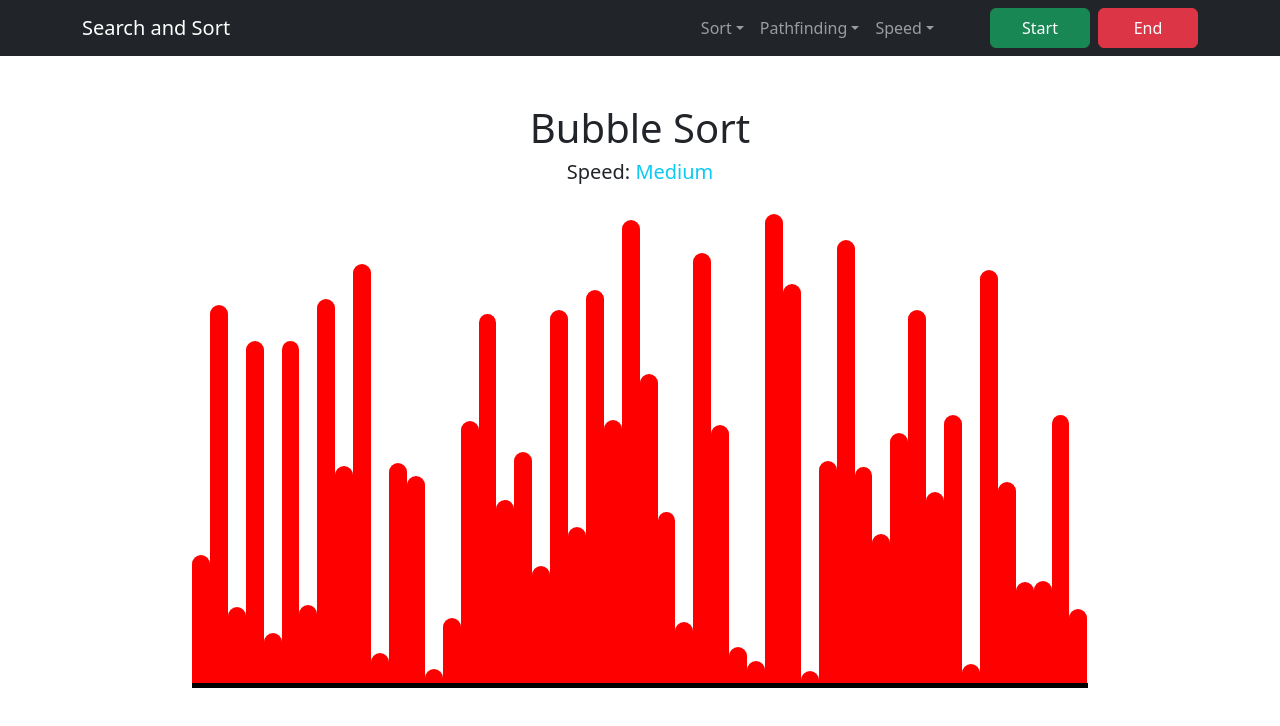
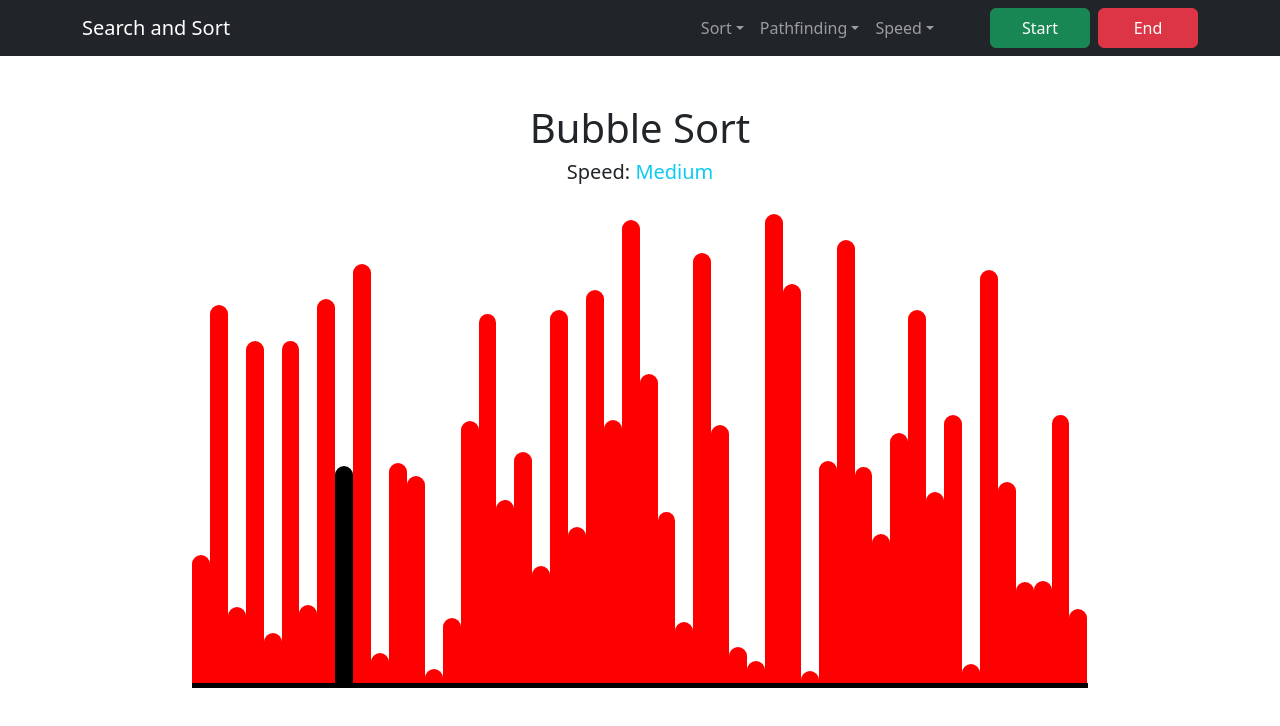
Before and after one commit to mcappucci1/algo, a React (Create React App) app: page / in a window 1280 px wide. Shown: the top 726 px of the page. Built offline with nearby package versions, Linux system fonts and the light colour scheme.

Commit message:
Start of sorting algos

```diff
--- a/src/components/AlgoPage.tsx
+++ b/src/components/AlgoPage.tsx
@@ -23,7 +23,7 @@ export const AlgoPage = memo(function AlgoPageInteral({ algo, speed }: Props) {
             <h1 className='mt-5'>{algo}</h1>
             <h5>Speed: <span className={speedColor}>{speed}</span></h5>
             <div className='board-container mx-auto mt-4 d-flex'>
-                <SortBoard />
+                <SortBoard speed={speed} algo={algo} />
             </div>
         </div>
     );
--- a/src/components/SortBoard.tsx
+++ b/src/components/SortBoard.tsx
@@ -1,7 +1,14 @@
-import { memo, useMemo } from 'react';
+import { memo, useEffect, useMemo } from 'react';
+import { Algo, Speed } from '../utils/types';
+import { Sort } from '../utils/Sort';
 import '../css/SortBoard.css';
 
-export const SortBoard = memo(function SortBoardInternal() {
+interface Props {
+    speed: Speed;
+    algo: Algo;
+}
+
+export const SortBoard = memo(function SortBoardInternal({ speed, algo }: Props) {
     const items = useMemo(() => {
         const lst = [];
         for (let i = 0; i < 50; ++i) {
@@ -11,6 +18,12 @@ export const SortBoard = memo(function SortBoardInternal() {
         return lst;
     }, []);
 
+    useEffect(() => {
+        const sort = new Sort(algo, speed, items);
+        sort.sort();
+        return () => sort.clear();
+    }, [speed, algo, items]);
+
     return (
         <div className='sort-board-container d-flex align-items-end'>
             {items}
--- a/src/css/SortBoard.css
+++ b/src/css/SortBoard.css
@@ -1,6 +1,7 @@
 .sort-board-container {
     width: 100%;
     border-bottom: 5px solid black;
+    position: relative;
 }
 .item {
     width: 2%;
--- /dev/null
+++ b/src/utils/Sort.ts
@@ -0,0 +1,39 @@
+import { Algo, Speed } from './types';
+import { speedToMilliseconds } from './common';
+
+export class Sort {
+    algo: Algo;
+    speed: Speed;
+    items: JSX.Element[];
+    milliseconds: number;
+    timerId: NodeJS.Timer | undefined;
+    i: number = 0;
+
+    constructor(algo: Algo, speed: Speed, items: JSX.Element[]) {
+        this.algo = algo;
+        this.speed = speed;
+        this.items = items;
+        this.milliseconds = speedToMilliseconds(speed);
+    }
+
+    sort() {
+        this.timerId = setInterval(() => {
+            document.getElementById(this.i.toString())!.style.backgroundColor = 'black';
+            if (this.i != 0) document.getElementById((this.i-1).toString())!.style.backgroundColor = 'red';
+            else {
+                if (document.getElementById('49')!.style.backgroundColor === 'black') {
+                    document.getElementById('49')!.style.backgroundColor = 'red';
+                }
+            }
+            this.i = (this.i + 1) % 50;
+        }, this.milliseconds);
+    }
+
+    clear() {
+        if (this.timerId != null) {
+            clearInterval(this.timerId);
+            document.getElementById((this.i-1 === -1 ? 49 : this.i-1).toString())!.style.backgroundColor = 'red';
+        }
+
+    }
+}
--- /dev/null
+++ b/src/utils/common.ts
@@ -0,0 +1,10 @@
+import { Speed } from './types';
+
+export const speedToMilliseconds = (speed: Speed): number => {
+    switch(speed) {
+        case Speed.SLOW: return 200;
+        case Speed.MEDIUM: return 50;
+        case Speed.FAST: return 10;
+        case Speed.SUPER_FAST: return 1;
+    }
+}
```
